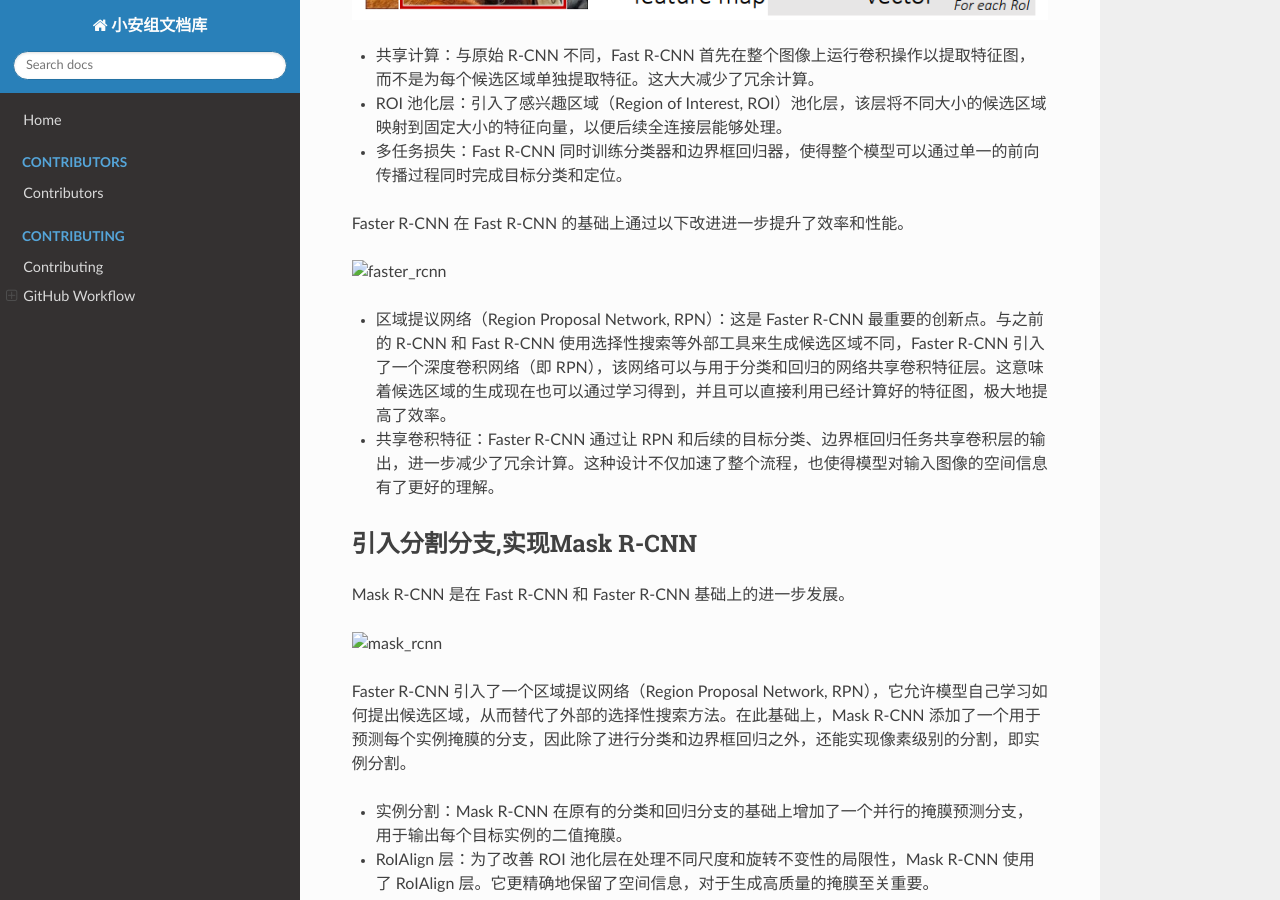
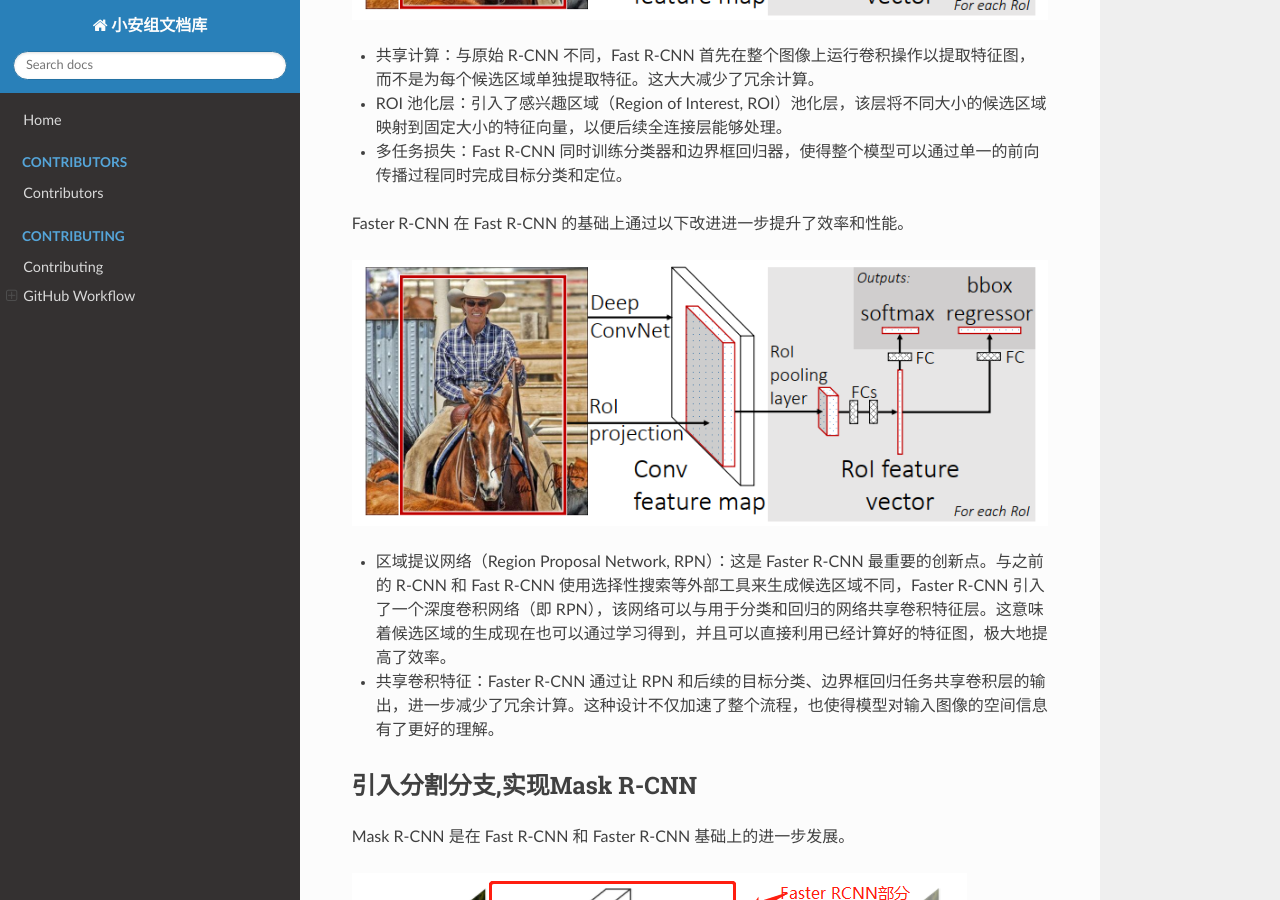
Before and after one commit to xiaoanmodel/-, an MkDocs documentation site: the page built from docs/2_implementation/instance_segmentation.md, in a window 1280 px wide and 900 px high, scrolled down 1287 px. Built offline with MkDocs 1.6.1, drawn with Linux system fonts in a browser that asks for light colours; nearby versions of some CDN libraries.

Commit message:
2_implementation/instance_segmentation.md修复图片路径问题

```diff
--- a/docs/2_implementation/instance_segmentation.md
+++ b/docs/2_implementation/instance_segmentation.md
@@ -27,7 +27,7 @@ Fast R-CNN 基于R-CNN进行了以下优化。
 
 Faster R-CNN 在 Fast R-CNN 的基础上通过以下改进进一步提升了效率和性能。
 
-![faster_rcnn](..\4_appendices\figures\faster_rcnn.png)
+![faster_rcnn](../4_appendices/figures/faster_rcnn.png)
 
 - 区域提议网络（Region Proposal Network, RPN）：这是 Faster R-CNN 最重要的创新点。与之前的 R-CNN 和 Fast R-CNN 使用选择性搜索等外部工具来生成候选区域不同，Faster R-CNN 引入了一个深度卷积网络（即 RPN），该网络可以与用于分类和回归的网络共享卷积特征层。这意味着候选区域的生成现在也可以通过学习得到，并且可以直接利用已经计算好的特征图，极大地提高了效率。
 - 共享卷积特征：Faster R-CNN 通过让 RPN 和后续的目标分类、边界框回归任务共享卷积层的输出，进一步减少了冗余计算。这种设计不仅加速了整个流程，也使得模型对输入图像的空间信息有了更好的理解。
@@ -36,7 +36,7 @@ Faster R-CNN 在 Fast R-CNN 的基础上通过以下改进进一步提升了效
 
 Mask R-CNN 是在 Fast R-CNN 和 Faster R-CNN 基础上的进一步发展。
 
-![mask_rcnn](..\4_appendices\figures\mask_rcnn.png)
+![mask_rcnn](../4_appendices/figures/mask_rcnn.png)
 
 Faster R-CNN 引入了一个区域提议网络（Region Proposal Network, RPN），它允许模型自己学习如何提出候选区域，从而替代了外部的选择性搜索方法。在此基础上，Mask R-CNN 添加了一个用于预测每个实例掩膜的分支，因此除了进行分类和边界框回归之外，还能实现像素级别的分割，即实例分割。
 
```
